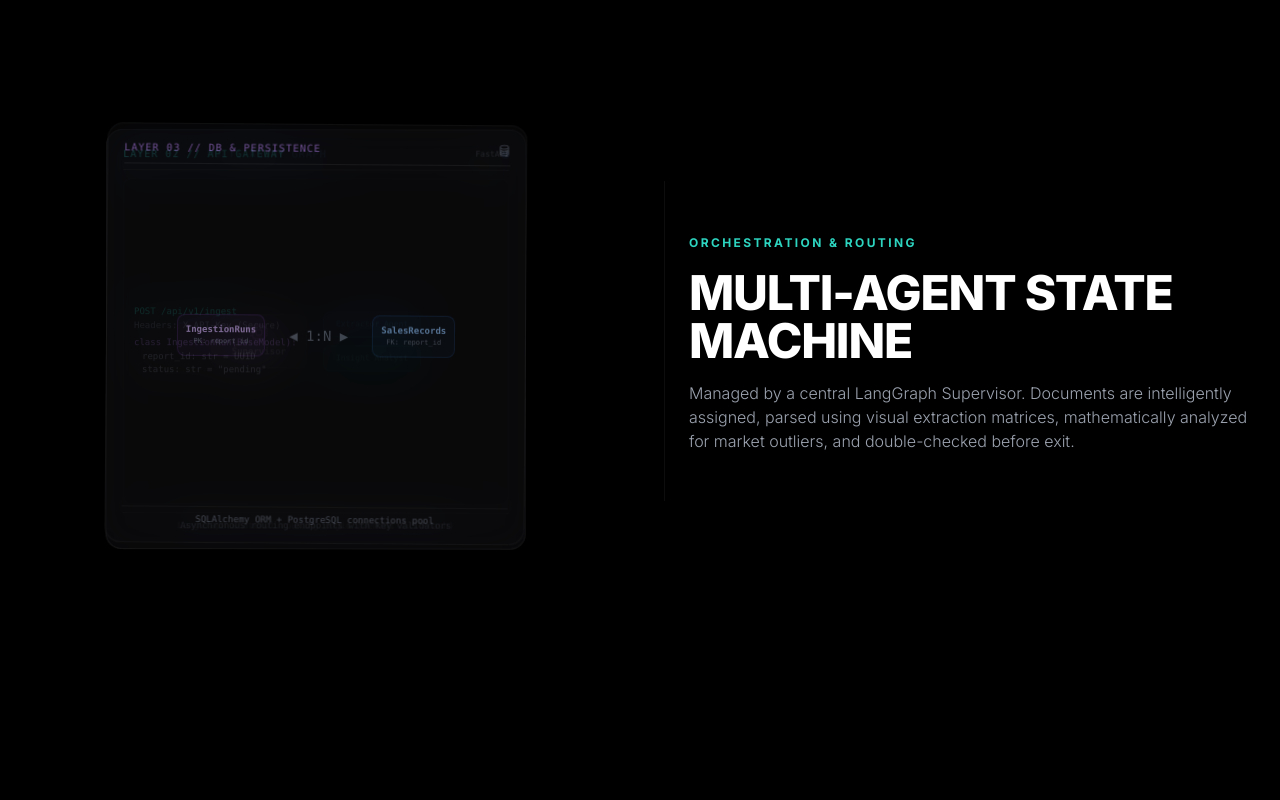
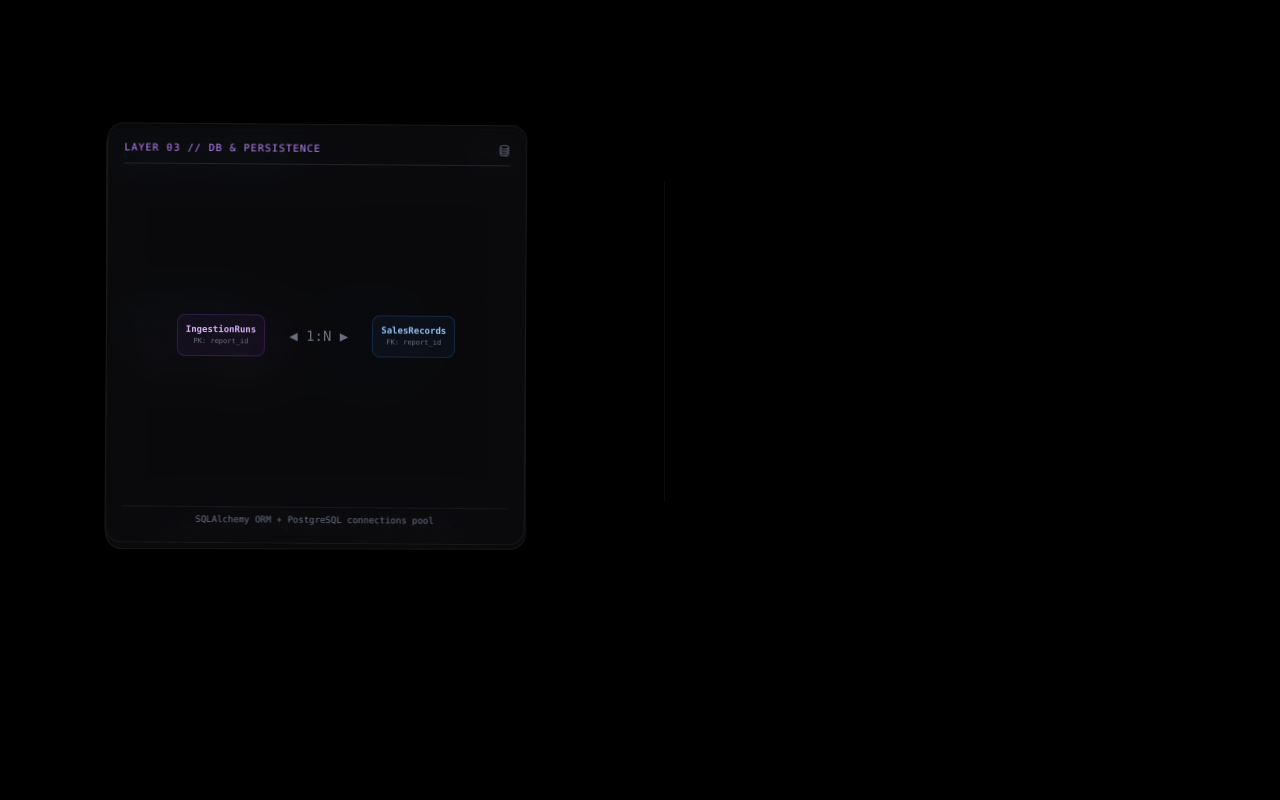
Before and after one commit to AkshayReddyChethireddy/portfolio, a Next.js app: page / in a window 1280 px wide. Shown: the part 1760-2560 px from the top of the page. Built offline with nearby package versions, Linux system fonts and the light colour scheme.

Commit message:
fix: localized scroll triggers for centerpiece projects view and updated hero titles and career timeline alignment

```diff
--- a/app/page.tsx
+++ b/app/page.tsx
@@ -67,10 +67,16 @@ function MagneticButton({
 export default function Home() {
   const { ref: homeRef } = useSectionInView("Home", 0.2);
   const { ref: aboutRef } = useSectionInView("About", 0.5);
-  const { ref: projectsRef } = useSectionInView("Projects", 0.3);
+  const { ref: inViewProjectsRef } = useSectionInView("Projects", 0.3);
   const { ref: skillsRef } = useSectionInView("Skills", 0.5);
   const { ref: experienceRef } = useSectionInView("Experience", 0.3);
   const { ref: contactRef } = useSectionInView("Contact", 0.5);
+
+  const projectsSectionRef = useRef<any>(null);
+  const setProjectsRefs = (node: HTMLDivElement | null) => {
+    projectsSectionRef.current = node;
+    inViewProjectsRef(node);
+  };
 
   // Scroll triggers for Section 1 (Hero) & Section 2 (Philosophy) & Section 3 (Exploded View)
   const containerRef = useRef<HTMLDivElement>(null);
@@ -91,8 +97,12 @@ export default function Home() {
   const philosophyScale = useTransform(scrollYProgress, [0.2, 0.25, 0.35, 0.4], [0.95, 1, 1, 0.95]);
 
   // Section 3 (Mulai 3D Exploded Centerpiece) Transformations
-  const explodedProgress = useTransform(scrollYProgress, [0.42, 0.65], [0, 1]);
-  const centerpieceOpacity = useTransform(scrollYProgress, [0.38, 0.42, 0.66, 0.7], [0, 1, 1, 0]);
+  const { scrollYProgress: projectsScrollY } = useScroll({
+    target: projectsSectionRef,
+    offset: ["start start", "end end"],
+  });
+  const explodedProgress = useTransform(projectsScrollY, [0.05, 0.8], [0, 1]);
+  const centerpieceOpacity = useTransform(projectsScrollY, [0, 0.88, 0.98], [1, 1, 0]);
 
   // Centerpiece layer transformations
   const layer1Z = useTransform(explodedProgress, [0, 0.5], [0, 140]); // Conversational AI Layer
@@ -232,7 +242,7 @@ TOTAL CASH: $139.32
             transition={{ duration: 1.2, ease: [0.16, 1, 0.3, 1] }}
             className="text-xs uppercase tracking-[0.3em] text-blue-500 font-bold mb-4"
           >
-            Creative Technologist // Principal Frontend
+            Software Engineer | Full-Stack Engineer | AI Engineer
           </motion.div>
           <motion.h1
             initial={{ opacity: 0, filter: "blur(10px)" }}
@@ -332,7 +342,7 @@ TOTAL CASH: $139.32
       </section>
 
       {/* ── SECTION 3: THE CENTERPIECE PROJECT (3D Exploded Apple-style View) ─── */}
-      <section ref={projectsRef} id="projects" className="relative h-[250vh] bg-black border-t border-white/5 z-20">
+      <section ref={setProjectsRefs} id="projects" className="relative h-[250vh] bg-black border-t border-white/5 z-20">
 
         {/* Sticky viewport container */}
         <motion.div
--- a/lib/data.ts
+++ b/lib/data.ts
@@ -26,7 +26,7 @@ export const experiencesData = [
     date: "2025 - Present",
   },
   {
-    title: "Software Developer Intern",
+    title: "Software Developer",
     location: "IndyaPay",
     description:
       "Constructed and optimized high-throughput backend services. Partnered with engineering leads to design Restful APIs, implement secure JWT authentication protocols, and refine database queries—resulting in improved system reliability in a live financial environment.",
@@ -37,9 +37,9 @@ export const experiencesData = [
     title: "Computer Science Undergraduate",
     location: "University of Massachusetts Lowell",
     description:
-      "Graduated with a Bachelor of Science in Computer Science (May 2026). Focused extensively on algorithms, object-oriented programming, and system designs. Researched state-of-the-art architectures in agentic AI.",
+      "Graduated with a Bachelor of Science in Computer Science. Focused extensively on algorithms, object-oriented programming, and system designs. Researched state-of-the-art architectures in agentic AI.",
     icon: React.createElement(LuGraduationCap),
-    date: "Graduated May 2026",
+    date: "May 2025 - May 2026 (Graduated)",
   },
 ] as const;
 
```
